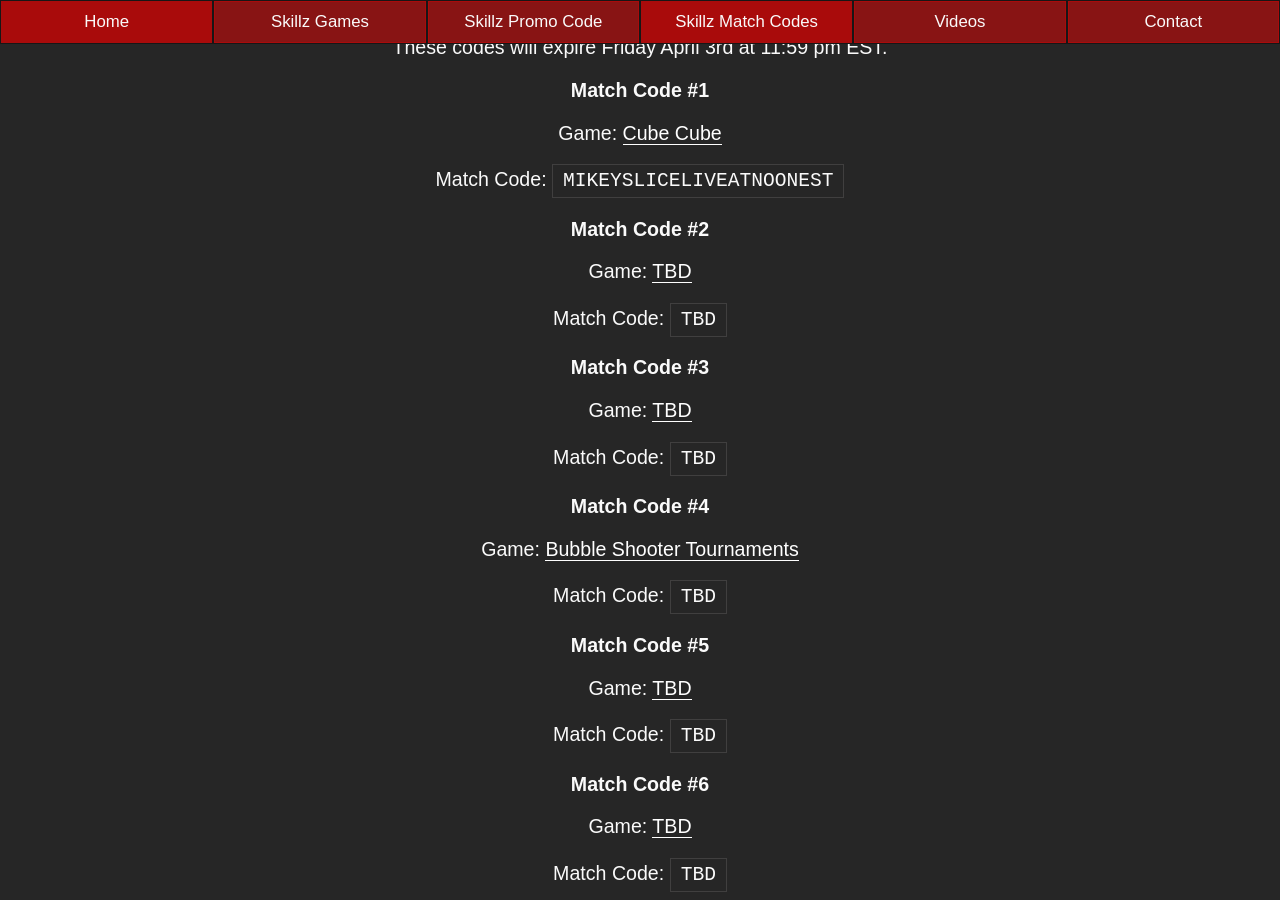
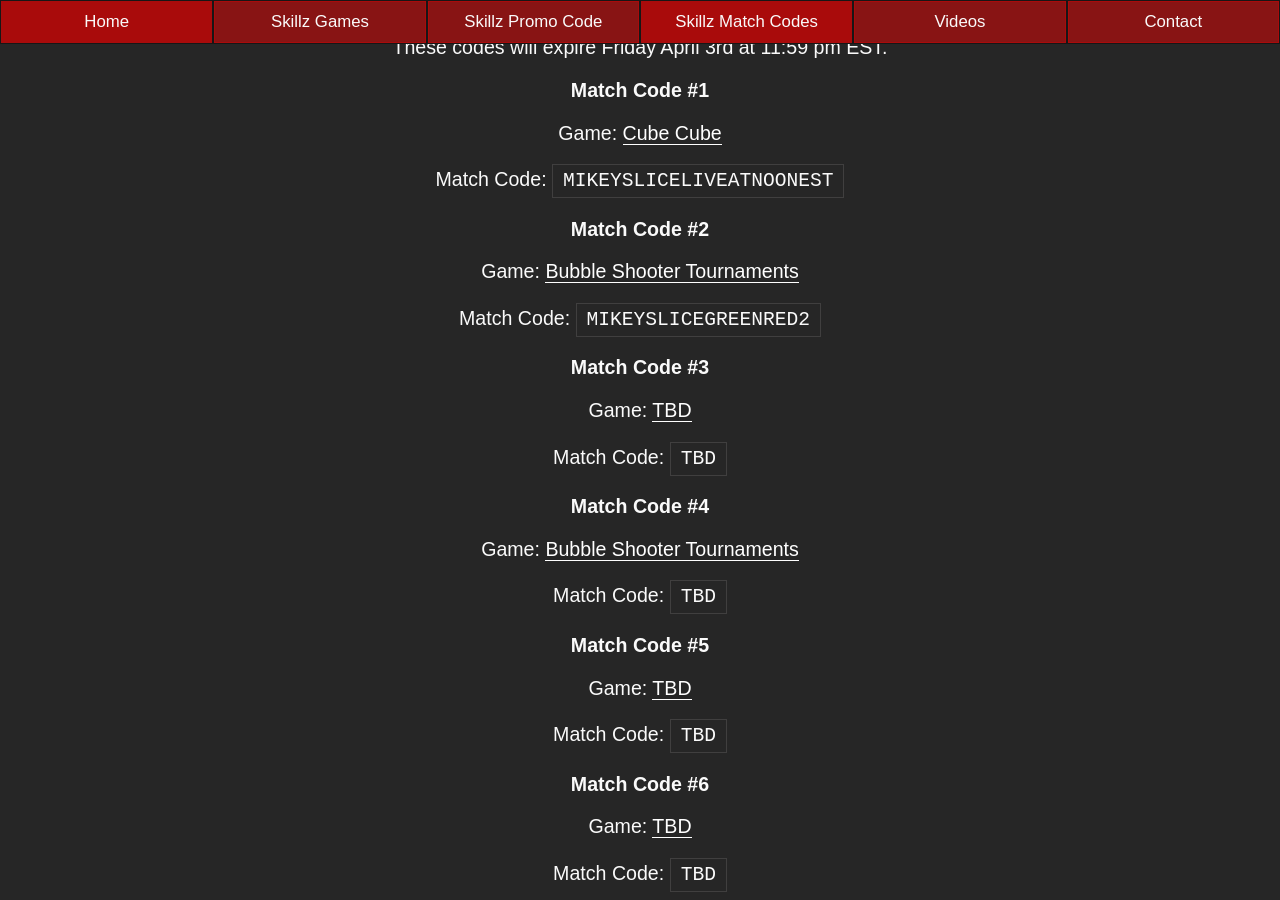
Before and after one commit to mikeyslice/esports-medium, a Jekyll site: the page built from skillz-match-codes.md, in a window 1280 px wide and 900 px high, scrolled down 3243 px. Built offline with Jekyll 4.4.1, drawn with Linux system fonts in a browser that asks for light colours.

Commit message:
Update Skillz Match Codes “skillz-match-codes”

```diff
--- a/_includes/pages/skillz-match-codes.html
+++ b/_includes/pages/skillz-match-codes.html
@@ -109,9 +109,9 @@
 
 <h3>Match Code #2</h3>
 
-<p>Game: <a href="/skillz-games/">TBD</a><p>
+<p>Game: <a href="/skillz-games/">Bubble Shooter Tournaments</a><p>
 
-<p>Match Code: <code>TBD</code><p>
+<p>Match Code: <code>MIKEYSLICEGREENRED2</code><p>
 
 <h3>Match Code #3</h3>
 
```
